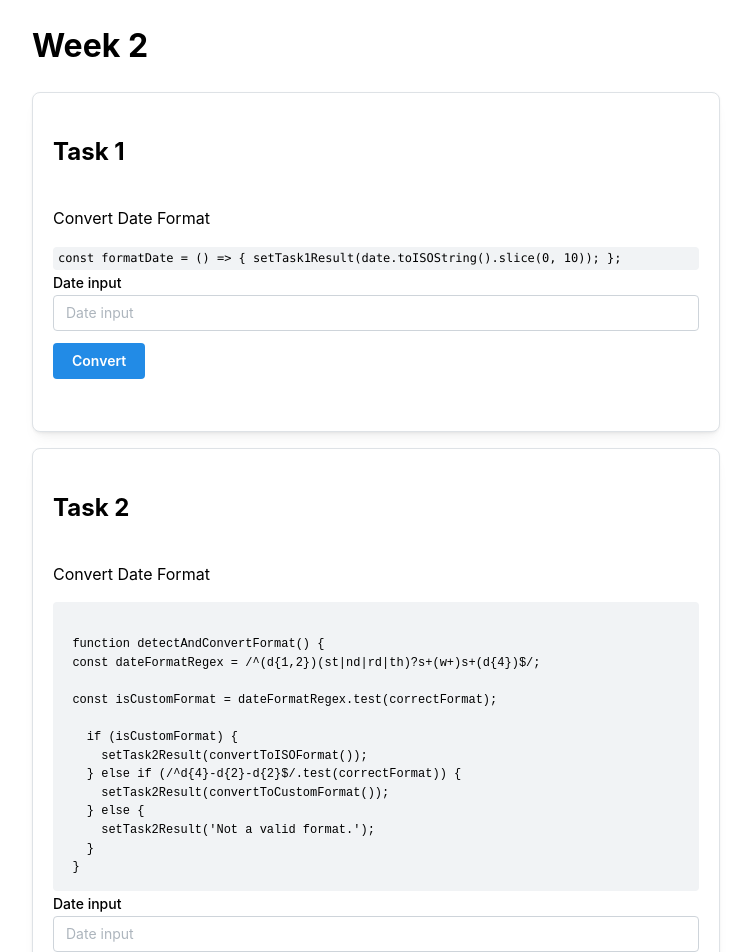
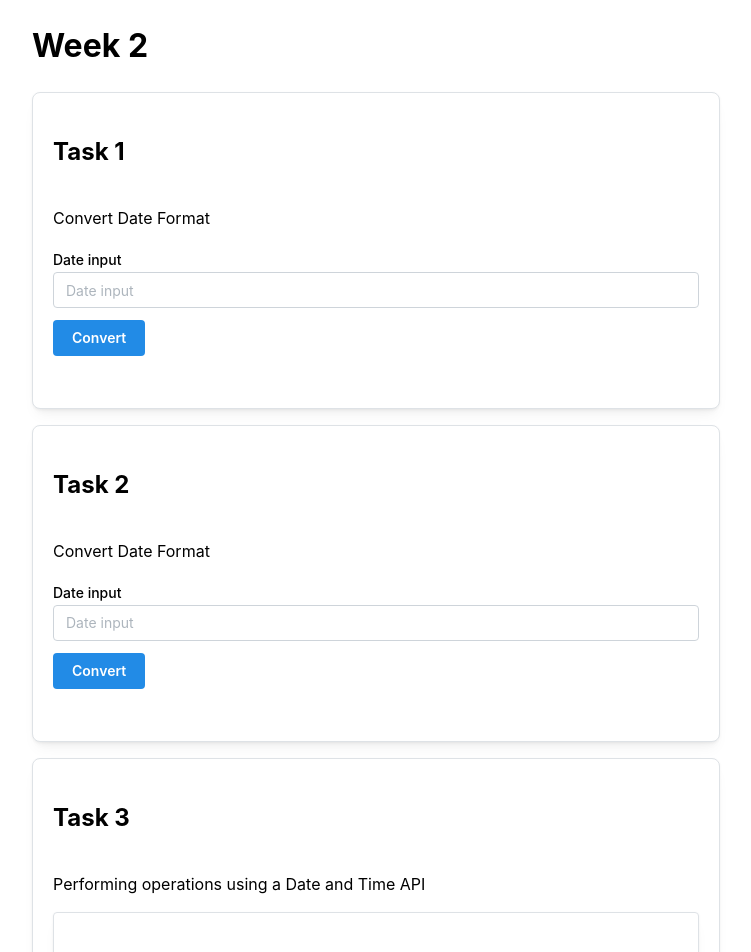
Before and after one commit to IlyesTirech/snake-charmers, a React (Create React App) app: page /week2 in a window 1280 px wide. Shown: the top 952 px of the page, without its empty margins (264-1015 px from the left). Built offline with nearby package versions, Linux system fonts and the light colour scheme.

Commit message:
removed regex for week 2 due to netlify issue

```diff
--- a/src/pages/WeekTwo.tsx
+++ b/src/pages/WeekTwo.tsx
@@ -99,23 +99,23 @@ const WeekTwo: React.FC = () => {
     return formattedDate;
   }
 
-  const t1Code = `  const formatDate = () => {
-    setTask1Result(date.toISOString().slice(0, 10));
-  };`
-  const t2Code = <pre>{`
-  function detectAndConvertFormat() {
-  const dateFormatRegex = /^(\d{1,2})(st|nd|rd|th)?\s+(\w+)\s+(\d{4})$/;
+  // const t1Code = `  const formatDate = () => {
+  //   setTask1Result(date.toISOString().slice(0, 10));
+  // };`
+  // const t2Code = <pre>{`
+  // function detectAndConvertFormat() {
+  // const dateFormatRegex = /^(\d{1,2})(st|nd|rd|th)?\s+(\w+)\s+(\d{4})$/;
 
-  const isCustomFormat = dateFormatRegex.test(correctFormat);
+  // const isCustomFormat = dateFormatRegex.test(correctFormat);
 
-    if (isCustomFormat) {
-      setTask2Result(convertToISOFormat());
-    } else if (/^\d{4}-\d{2}-\d{2}$/.test(correctFormat)) {
-      setTask2Result(convertToCustomFormat());
-    } else {
-      setTask2Result('Not a valid format.');
-    }
-  }`}</pre>
+  //   if (isCustomFormat) {
+  //     setTask2Result(convertToISOFormat());
+  //   } else if (/^\d{4}-\d{2}-\d{2}$/.test(correctFormat)) {
+  //     setTask2Result(convertToCustomFormat());
+  //   } else {
+  //     setTask2Result('Not a valid format.');
+  //   }
+  // }`}</pre>
   return (
     <Container size="sm">
       <h1 className="title mt-5">Week 2</h1>
@@ -125,9 +125,9 @@ const WeekTwo: React.FC = () => {
           <Card shadow="sm" padding="lg" radius="md" withBorder>
             <h2>Task 1</h2>
             <p>Convert Date Format</p>
-            <Code>
+            {/* <Code>
               {t1Code}
-            </Code>
+            </Code> */}
             <form>
               <DateInput
                 value={date}
@@ -151,9 +151,9 @@ const WeekTwo: React.FC = () => {
           <Card shadow="sm" padding="lg" radius="md" withBorder>
             <h2>Task 2</h2>
             <p>Convert Date Format</p>
-            <Code>
+            {/* <Code>
               {t2Code}
-            </Code>
+            </Code> */}
             <form>
               <TextInput
                 value={correctFormat}
```
